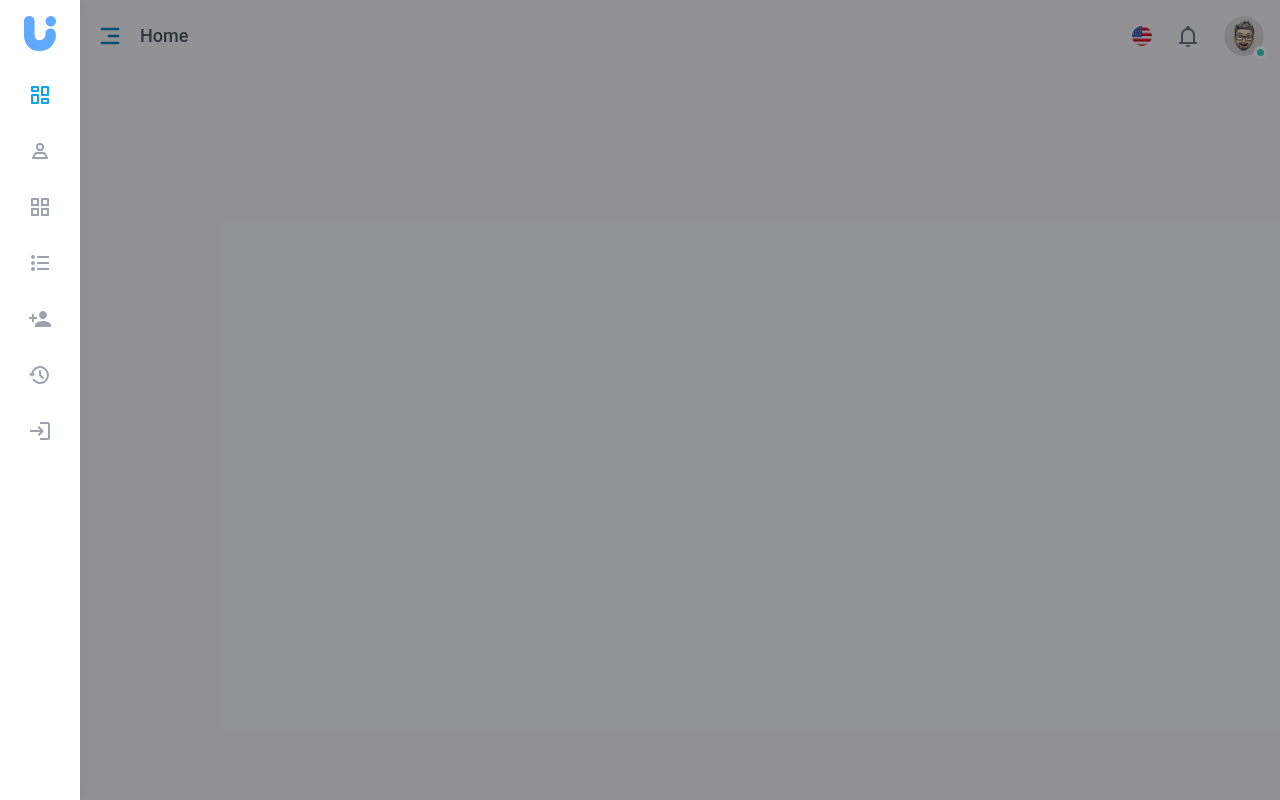
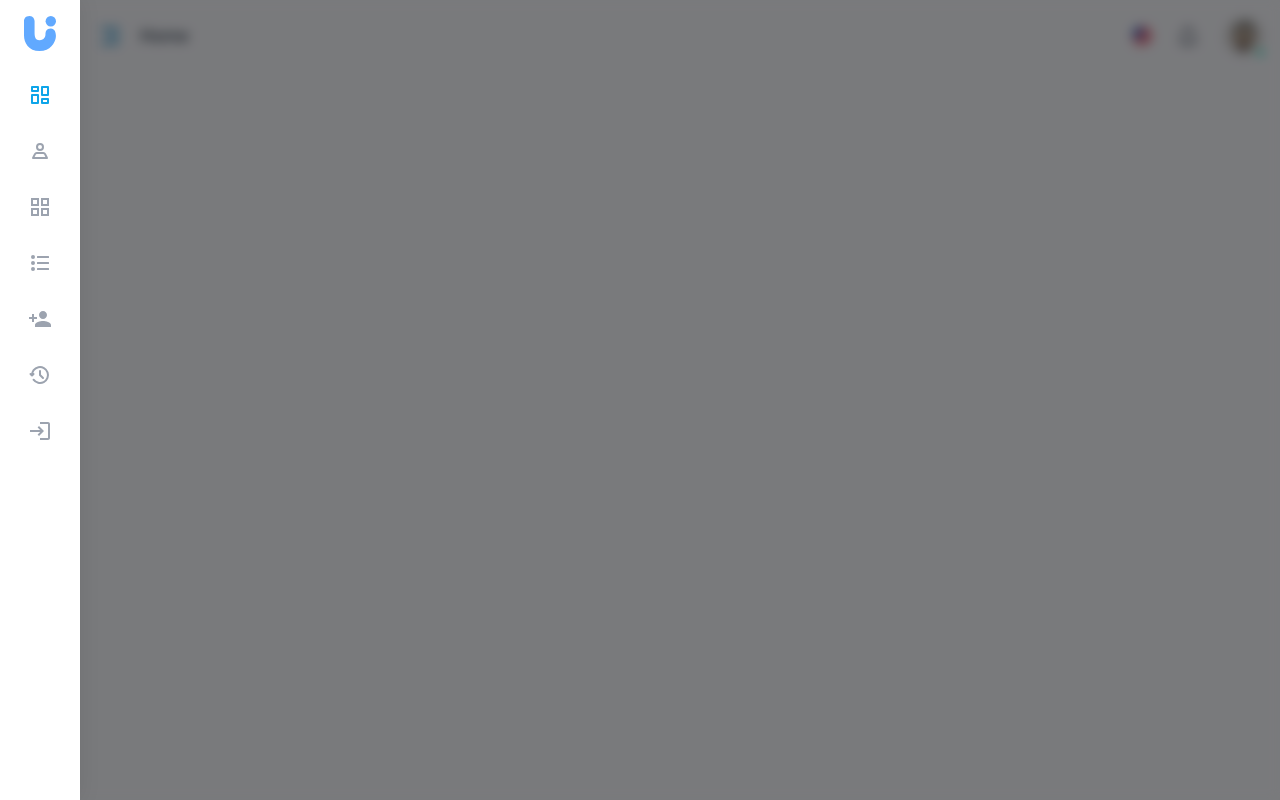
Before and after one commit to umardev500/gclub-ui, a React (Vite) app: page / in a window 1280 px wide. Built offline with nearby package versions, Linux system fonts and the light colour scheme.

Commit message:
add backgdrop blur

```diff
--- a/src/assets/scss/sidebar/sidebar.scss
+++ b/src/assets/scss/sidebar/sidebar.scss
@@ -7,8 +7,9 @@
 
 .sidebar-backdrop {
   content: '';
-  background-color: rgba(0, 0, 0, 0.4);
+  background-color: rgba(0, 0, 0, .5);
   position: fixed;
+  backdrop-filter: blur(6px);
   left: 0;
   right: 0;
   bottom: 0;
```
